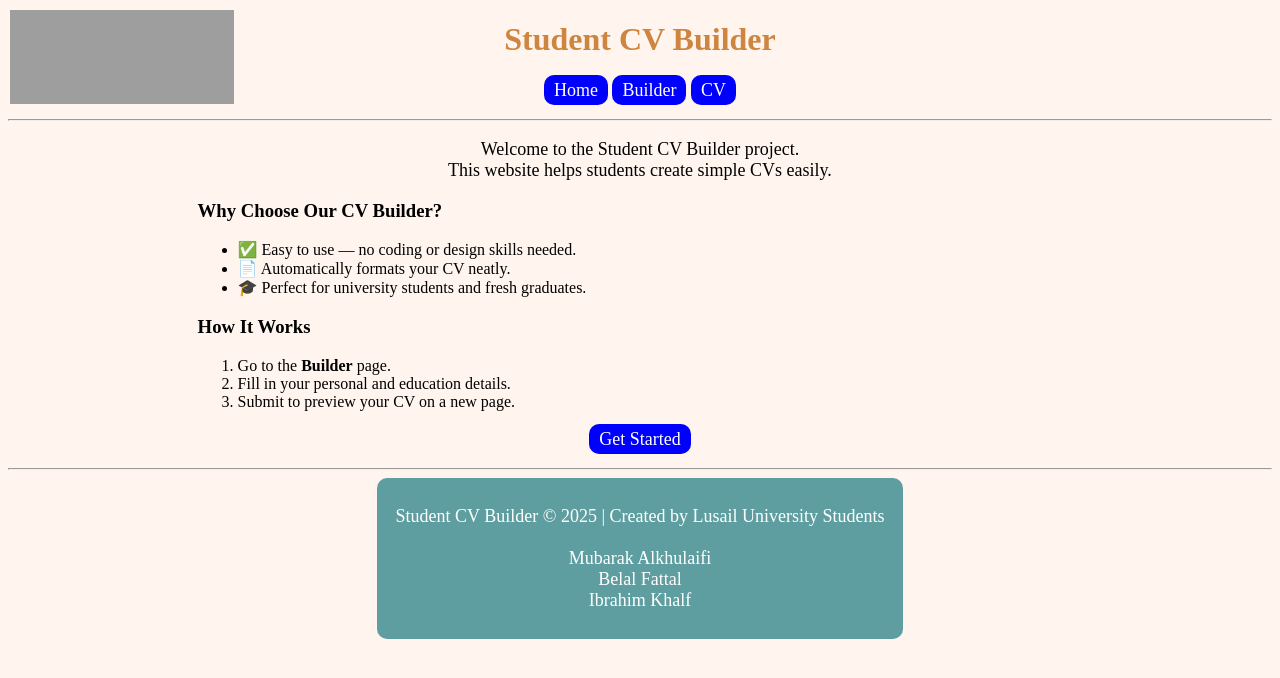
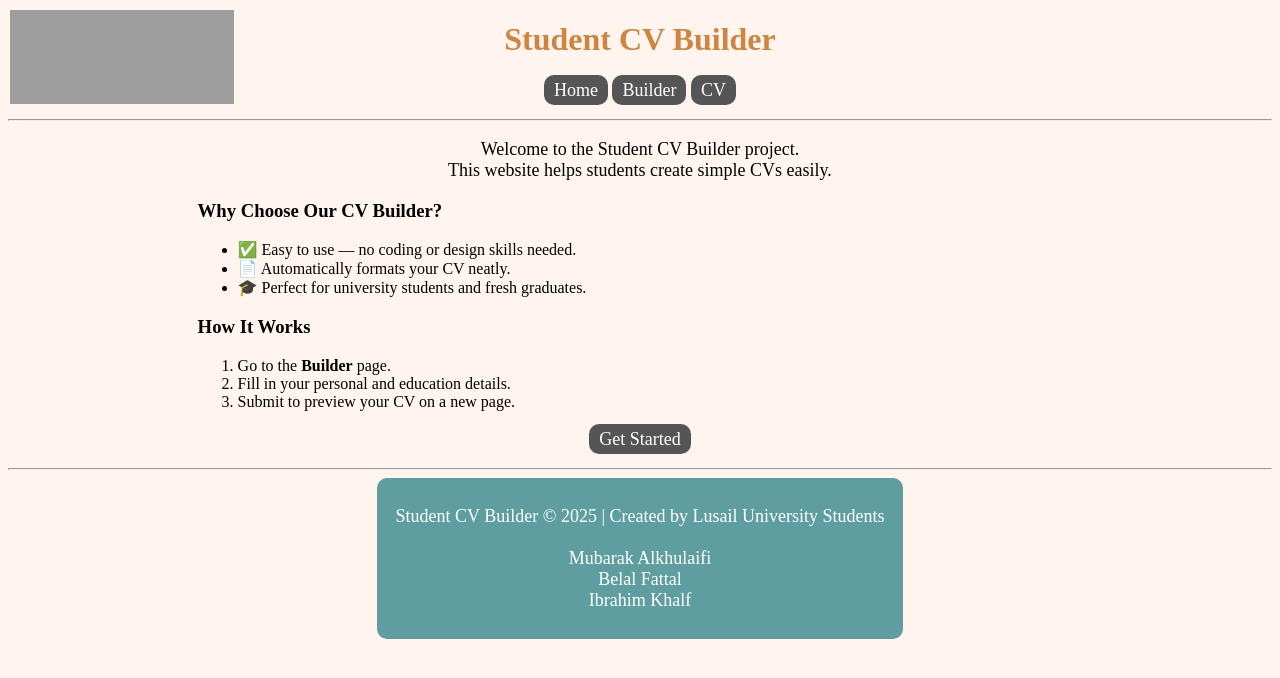
Before and after one commit to malkhulaifi123/student-cv-builder, a plain HTML site: page index.html in a window 1280 px wide. Drawn offline with Linux system fonts and the light colour scheme; grey boxes are pictures that could not be loaded.

Commit message:
Update index.html

```diff
--- a/index.html
+++ b/index.html
@@ -9,7 +9,7 @@
 	h1 { color: peru; text-align: center; }
 	p { text-align: center; font-size: 18px; }
 	mark { background-color: palegreen; }
-	.tab { text-decoration: none; color: white; background: Blue; padding: 5px 10px; border-radius: 10px; }
+	.tab { text-decoration: none; color: white; background: #555555; padding: 5px 10px; border-radius: 10px; }
   	.tabb:hover { background: #548B8D; }
 	img { position: absolute; top: 10px; left: 10px; width: 224px; height: 94px; }
 </style>
```
